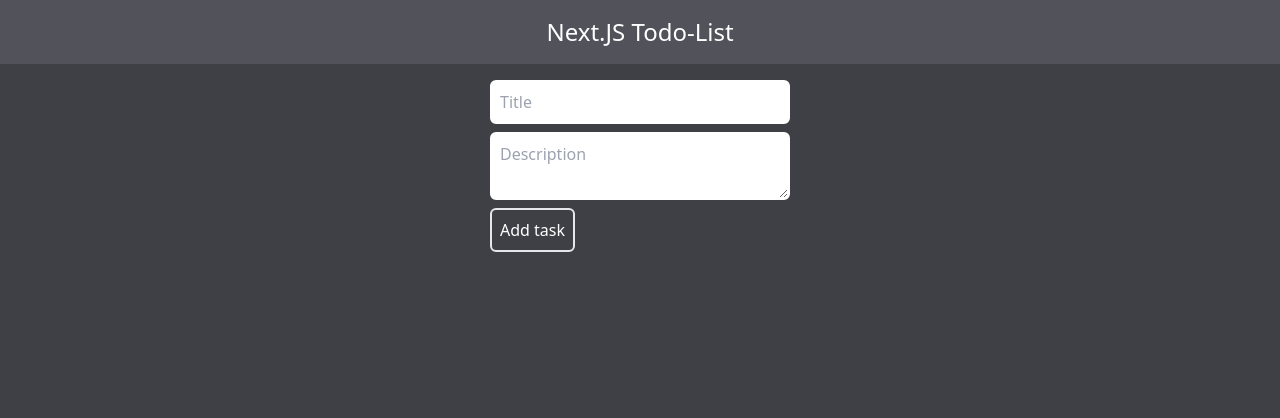
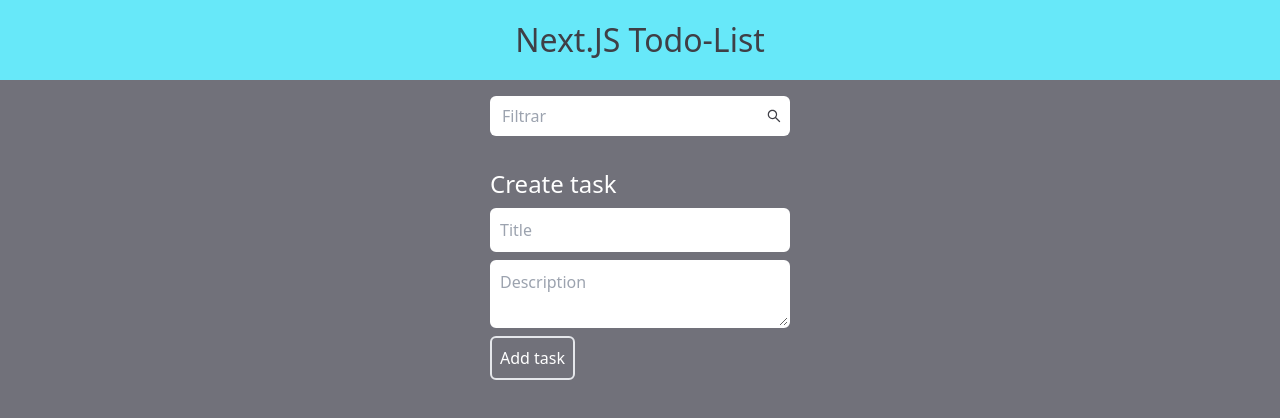
Before and after one commit to JefteMedeiros/next-todo-list, a Next.js app: page / in a window 1280 px wide. Shown: the top 418 px of the page. Built offline with nearby package versions, Linux system fonts and the light colour scheme.

Commit message:
pc-change

```diff
--- a/components/AddTask/index.tsx
+++ b/components/AddTask/index.tsx
@@ -16,8 +16,8 @@
   handleSetTitle,
 }) => {
   return (
-    <div>
     <div className="flex flex-col gap-2 my-4 items-start">
+      <h1 className="text-2xl text-white">Create task</h1>
       <input
         className="border-2 border-white p-2 min-w-[300px] rounded-md"
         type="text"
@@ -37,7 +37,6 @@
         Add task
       </button>
     </div>
-    </div>
   );
 };
 
--- a/components/Header/index.tsx
+++ b/components/Header/index.tsx
@@ -2,8 +2,8 @@
 
 const Header: React.FC = () => {
   return (
-    <div className="p-4 bg-zinc-600 text-white text-center">
-      <h1 className="text-2xl">Next.JS Todo-List</h1>
+    <div className="p-4 bg-cyan-300 text-zinc-700 text-center">
+      <h1 className="text-[2rem]">Next.JS Todo-List</h1>
     </div>
   );
 }
--- a/components/Task/index.tsx
+++ b/components/Task/index.tsx
@@ -17,13 +17,13 @@
           <AiOutlineClose className="mt-1"/>
         </button>
       </div>
-      <textarea disabled className="rounded-md disabled:bg-white p-2">{description}</textarea>
-      <div className="flex justify-between">
-        <button onClick={() => alert("W.I.P!")} className="self-start border-2 p-2 rounded-md text-white hover:outline-none hover:ring-2 hover:ring-white hover:ring-offset-2 hover:ring-offset-zinc-700 transition-all">
+      <textarea disabled className="rounded-md disabled:bg-white p-2" defaultValue={description}/>
+      <div className="flex mt-2 justify-between">
+        <button onClick={() => alert("W.I.P!")} className="self-start border-2 px-2 py-1 rounded-md text-white hover:outline-none hover:ring-2 hover:ring-white hover:ring-offset-2 hover:ring-offset-zinc-700 transition-all">
           Edit
         </button>
         <div className="flex gap-2 text-white items-center">
-          <input className="mt-1" type="checkbox" />
+          <input type="checkbox" />
           Done
         </div>
       </div>
--- a/pages/index.tsx
+++ b/pages/index.tsx
@@ -1,4 +1,5 @@
 import React, { useState } from "react";
+import { AiOutlineSearch } from "react-icons/ai";
 import { ToastContainer, toast } from "react-toastify";
 import 'react-toastify/dist/ReactToastify.css';
 import AddTask from "../components/AddTask";
@@ -15,6 +16,8 @@
   const [title, handleSetTitle] = useState("");
   const [description, handleSetDescription] = useState("");
 
+  const [search, setSearch] = useState("");
+
   const [task, handleSetTask] = useState<ITask[]>([]);
 
   const handleAddTask = (taskTitle: string, taskDescription: string) => {
@@ -30,7 +33,7 @@
     };
 
     !taskTitle || !taskDescription
-      ? toast.error('Error! Fill in all the fields.', {
+      ? toast('Error! Fill in all the fields.', {
           position: "top-right",
           autoClose: 3000,
           hideProgressBar: false,
@@ -38,7 +41,7 @@
           pauseOnHover: true,
           draggable: true,
           progress: undefined,
-          theme: "dark",
+          theme: "light",
         })
       : handleSetTask([...task, taskOject]);
   };
@@ -50,6 +53,10 @@
   return (
     <Layout>
       <ToastContainer />
+      <div className="flex items-center relative pl-3 my-4 rounded-md bg-white w-[300px]">
+        <AiOutlineSearch className="absolute right-2 text-zinc-700"/>
+        <input className="outline-none my-2 w-[260px]" placeholder="Filtrar" type="text" onChange={(e) => setSearch(e.target.value)} />
+      </div>
       <AddTask
         title={title}
         description={description}
@@ -57,15 +64,17 @@
         handleSetTitle={handleSetTitle}
         handleAddTask={handleAddTask}
       />
-      {task.map((e, key) => {
+      {task.filter(e => !task || (e.taskDescription.split('')).some((e) => search.split('').includes(e))).map((e, key) => {
         return (
-          <div className="my-3 flex flex-col" key={key}>
+          <div key={key}>
+            <div className="my-3 flex flex-col">
               <Task
                 id={e.id}
                 deleteTask={deleteTask}
                 title={e.taskTitle}
                 description={e.taskDescription}
               />
+            </div>
           </div>
         );
       })}
--- a/styles/globals.css
+++ b/styles/globals.css
@@ -9,5 +9,5 @@
 }
 
 body {
-  @apply bg-zinc-700
+  @apply bg-zinc-500
 }
```
Also changed, not shown: 1 other file (tests, documents, lock files or other folders). Lines whose indentation alone changed are shown as unchanged.
